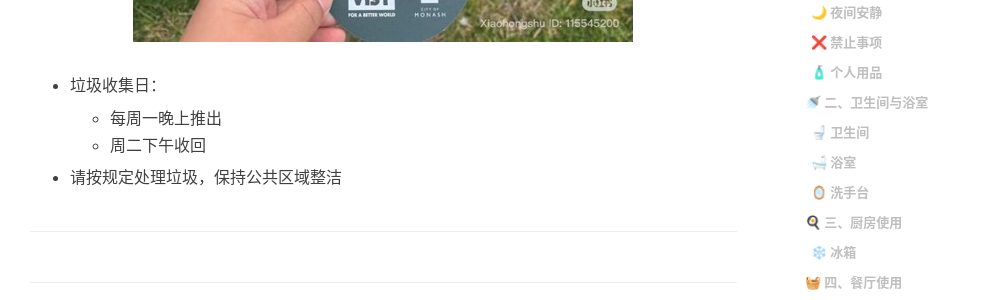
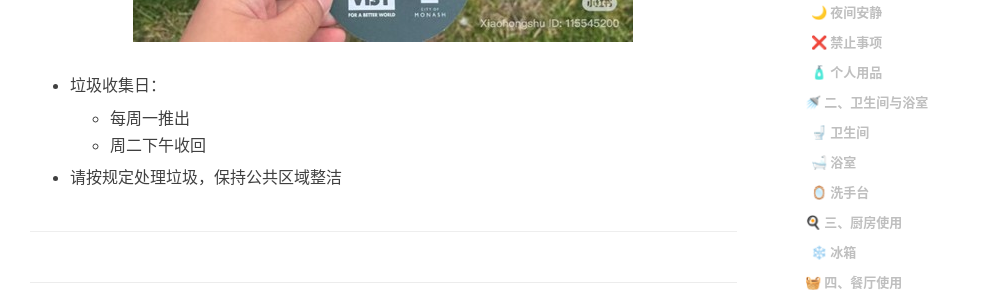
Before and after one commit to TedData/teddata.github.io, a Jekyll site: the page built from _posts/2026-03-11-TenantWelcomeGuide.md, in a window 1280 px wide and 900 px high, scrolled down 15752 px. Shown: the part 152-452 px from the top of the window, without its empty margins (235-1233 px from the left). Built offline with Jekyll 4.4.1, drawn with Linux system fonts in a browser that asks for light colours; nearby versions of some CDN libraries; comment, search, counter and statistics services are not loaded.

Commit message:
Update 2026-03-11-TenantWelcomeGuide.md

```diff
--- a/_posts/2026-03-11-TenantWelcomeGuide.md
+++ b/_posts/2026-03-11-TenantWelcomeGuide.md
@@ -159,7 +159,7 @@ tags:
 ![](https://raw.githubusercontent.com/TedData/TedData.github.io/master/img/in-post/TenantWelcomeGuide/Picture22.jpg)
 * 垃圾收集日：
 
-  * 每周一晚上推出
+  * 每周一推出
   * 周二下午收回
 * 请按规定处理垃圾，保持公共区域整洁
 
```
